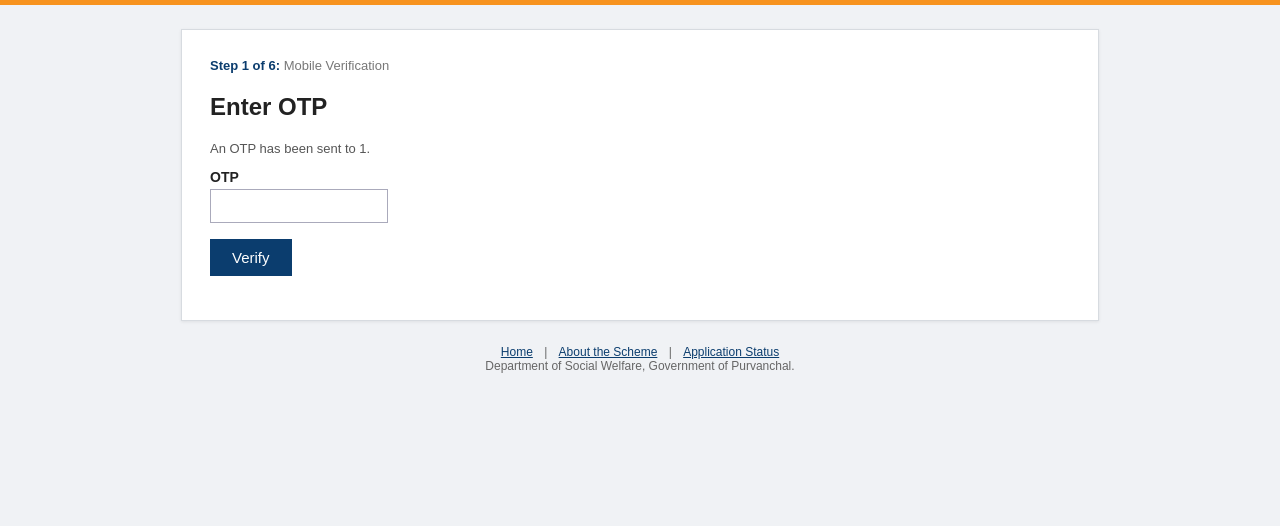
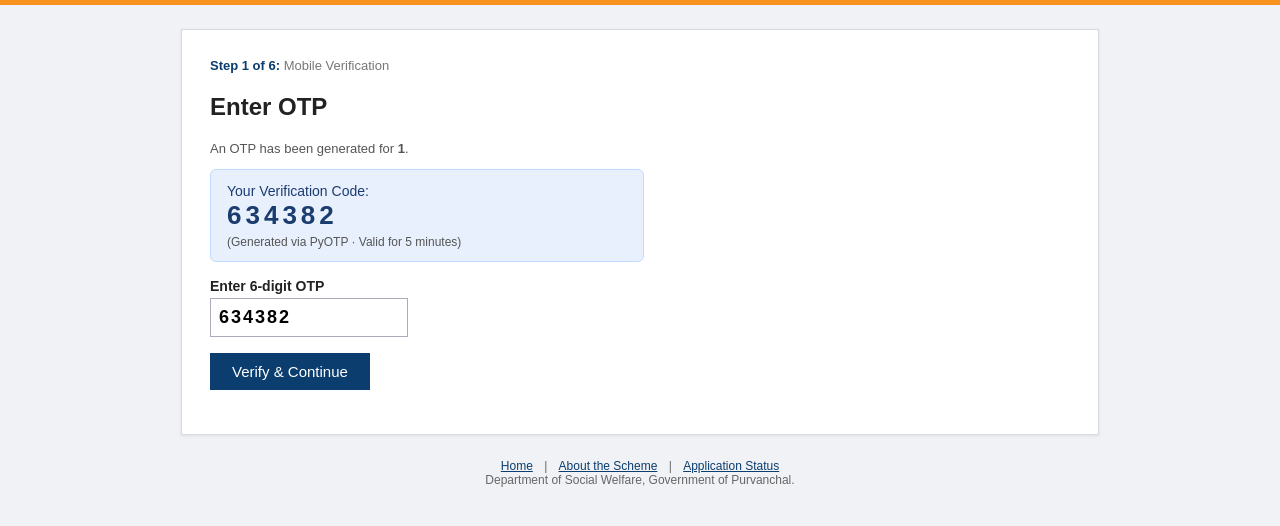
Before and after one commit to GunaVardhanch/sewasetu-assistant, a Flask app: page /verify in a window 1280 px wide. Shown: the part 69-595 px from the top of the page. Run offline with Flask 2, Linux system fonts and the light colour scheme; the visitor is signed in with stand-in values (Sample User, id 1); some libraries are stand-ins or nearby versions.

Commit message:
feat(ux): surface PyOTP code directly on verification screen for frictionless testing

```diff
--- a/portal/app.py
+++ b/portal/app.py
@@ -414,12 +414,13 @@ def verify():
     mobile = session.get("apply_mobile")
     if not mobile:
         return redirect(url_for("apply"))
+    totp = get_totp_for_mobile(mobile)
+    demo_otp = totp.now()
     if request.method == "POST":
         raw_code = request.form.get("otp", "")
         code = re.sub(r"\D", "", raw_code)
 
         # 1. Primary verification via PyOTP RFC 6238 TOTP
-        totp = get_totp_for_mobile(mobile)
         is_valid = bool(code and totp.verify(code, valid_window=1))
 
         # 2. Database backup verification
@@ -448,7 +449,7 @@ def verify():
         cur.close()
         conn.close()
         flash("Invalid OTP. Please check the code received or request a new OTP.")
-    return render_template("verify.html", mobile=mobile)
+    return render_template("verify.html", mobile=mobile, demo_otp=demo_otp)
 
 
 @app.route("/form/<int:step>", methods=["GET", "POST"])
--- a/portal/oauth.py
+++ b/portal/oauth.py
@@ -416,9 +416,13 @@ def login():
                 _update_request(rid, subject="officer:" + u)
                 return redirect(url_for("oauth.consent", rid=rid))
             flash("Invalid credentials.")
+    demo_otp = None
+    if role == "citizen" and req.get("pending_mobile"):
+        demo_otp = portal.get_totp_for_mobile(req["pending_mobile"]).now()
     return render_template("oauth_login.html", rid=rid, role=role,
                            client_name=req["params"]["client_name"],
-                           pending_mobile=req["pending_mobile"])
+                           pending_mobile=req["pending_mobile"],
+                           demo_otp=demo_otp)
 
 
 @oauth.route("/oauth/consent", methods=["GET", "POST"])
--- a/portal/templates/verify.html
+++ b/portal/templates/verify.html
@@ -2,10 +2,15 @@
 {% block content %}
 <div class="steps"><b>Step 1 of 6:</b> Mobile Verification</div>
 <h2>Enter OTP</h2>
-<p class="note">An OTP has been sent to {{ mobile }}.</p>
+<p class="note">An OTP has been generated for <b>{{ mobile }}</b>.</p>
+<div style="background:#e8f0fe; border:1px solid #c2dbfe; border-radius:6px; padding:12px 16px; margin-bottom:16px; max-width:400px;">
+  <span style="font-size:14px; color:#1a3c6e;">Your Verification Code:</span><br>
+  <span style="font-size:26px; font-weight:bold; letter-spacing:4px; color:#1a3c6e;">{{ demo_otp }}</span>
+  <div style="font-size:12px; color:#555; margin-top:4px;">(Generated via PyOTP &middot; Valid for 5 minutes)</div>
+</div>
 <form method="post">
-  <label>OTP</label>
-  <input type="text" name="otp" maxlength="6" style="max-width:160px">
-  <p><button class="btn" type="submit">Verify</button></p>
+  <label>Enter 6-digit OTP</label>
+  <input type="text" name="otp" maxlength="6" value="{{ demo_otp }}" style="max-width:180px; font-size:18px; letter-spacing:2px; font-weight:bold;">
+  <p><button class="btn" type="submit">Verify &amp; Continue</button></p>
 </form>
 {% endblock %}
```
Also changed, not shown: portal/templates/oauth_login.html (+8 -3 lines).
